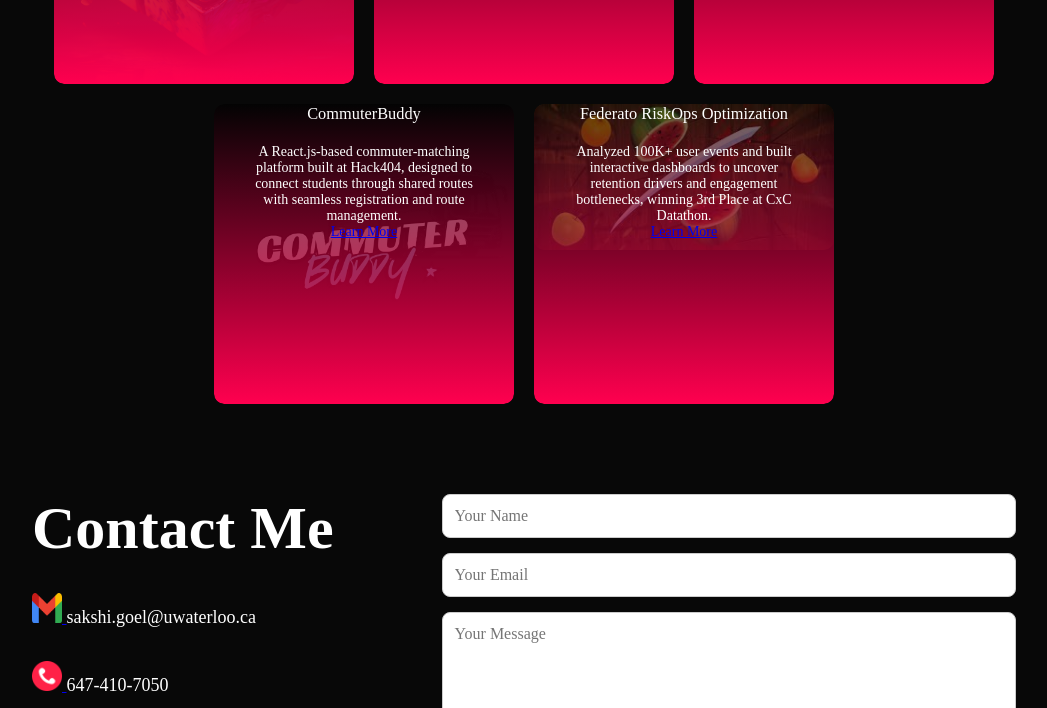
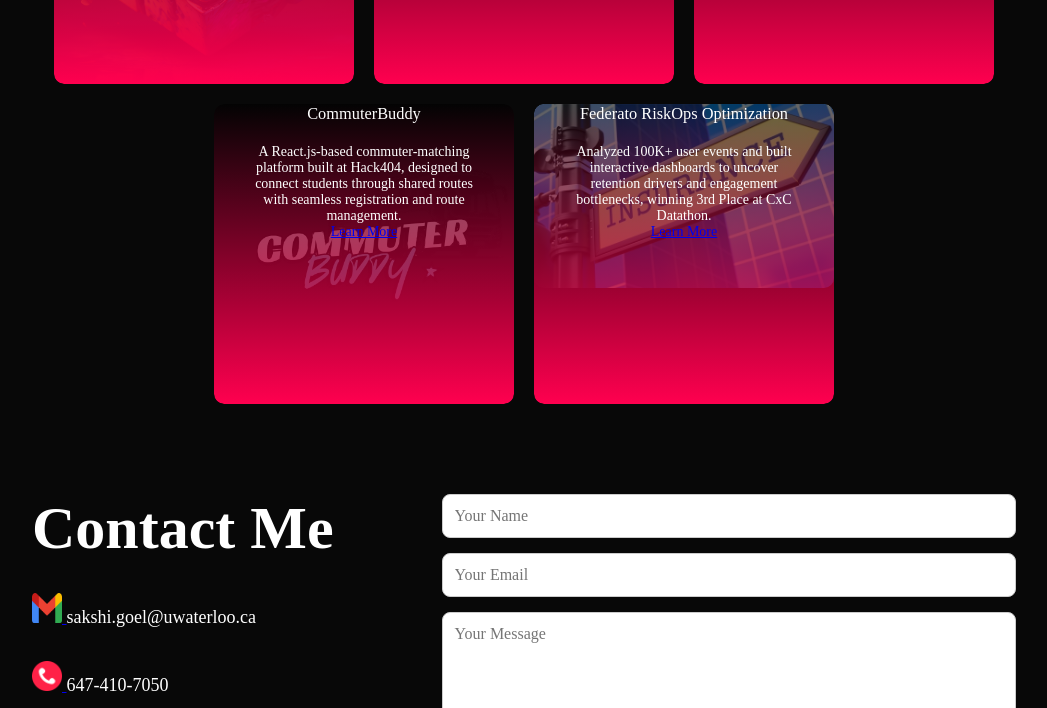
Before and after one commit to sakshixgoel/personal-website, a plain HTML site: page index.html in a window 1280 px wide. Shown: the part 2935-3643 px from the top of the page, without its empty margins (116-1163 px from the left). Drawn offline with Linux system fonts and the light colour scheme.

Commit message:
Update index.html

```diff
--- a/index.html
+++ b/index.html
@@ -236,7 +236,7 @@
       </div>
 
          <div class="work">
-        <img src="fruit2.jpg" class="fruit2">
+        <img src="insurance.jpg" class="insurance">
         <div class="layer">
           <h3>Federato RiskOps Optimization</h3>
           <p>
```
